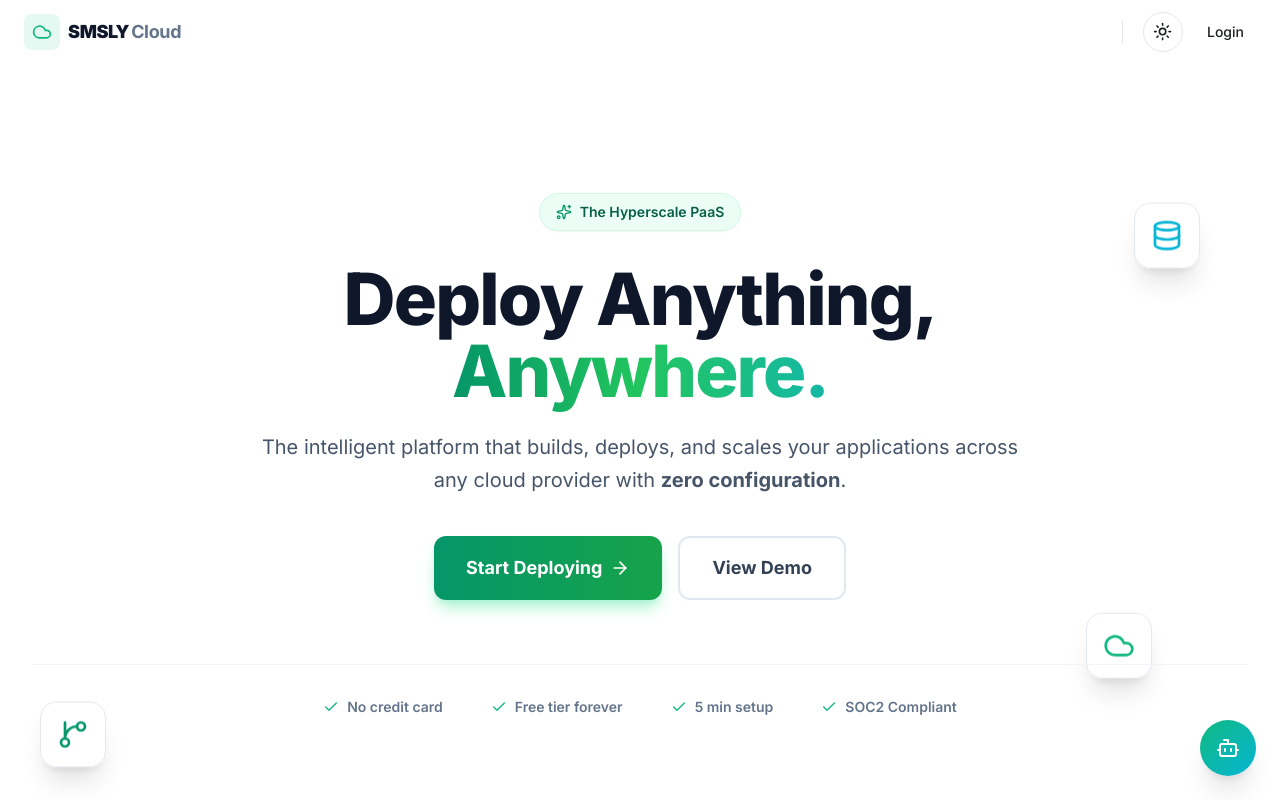
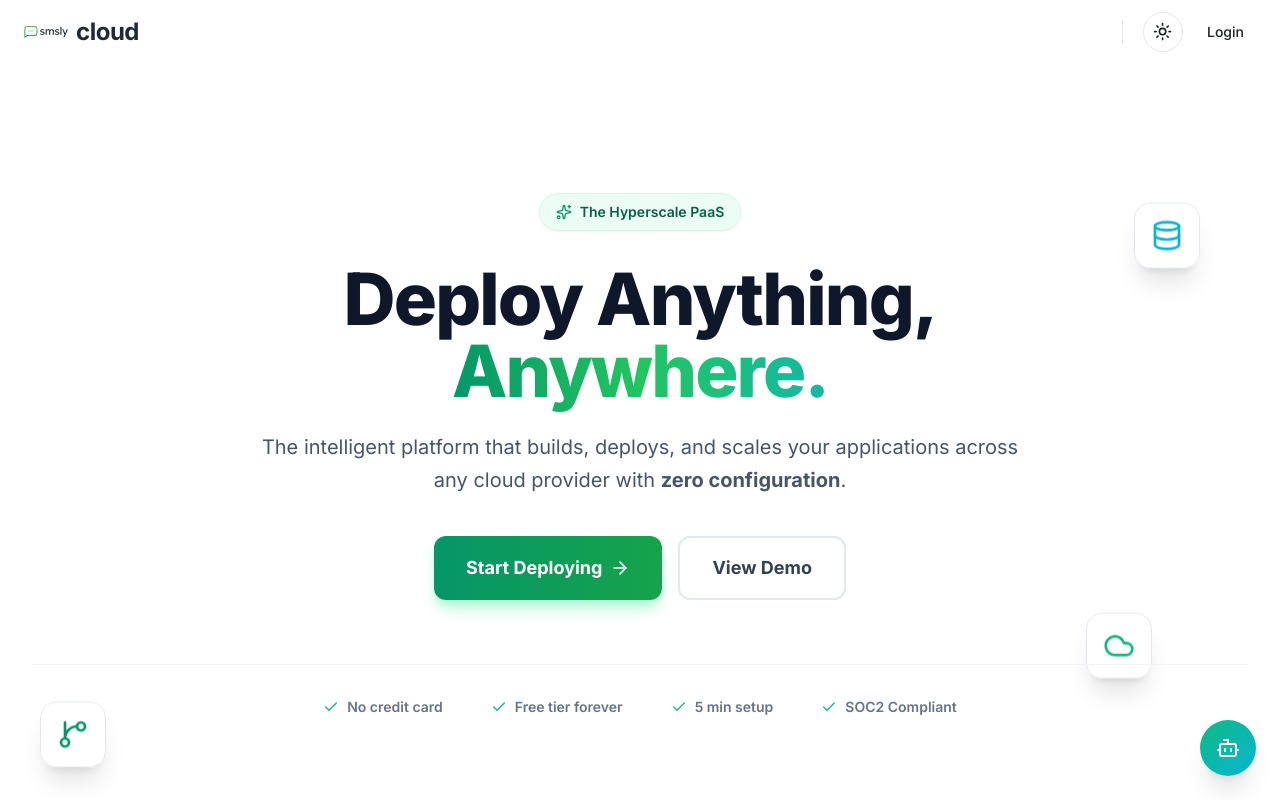
Before and after one commit to SMSLYCLOUD/smsly-hosting, a Next.js app in the folder frontend/: page / in a window 1280 px wide. Shown: the top 800 px of the page. Built offline with nearby package versions, Linux system fonts and the light colour scheme.

Commit message:
feat: align logo with ecosystem - exact speech bubble icon + cloud suffix

```diff
--- a/frontend/src/components/layout/Navbar.tsx
+++ b/frontend/src/components/layout/Navbar.tsx
@@ -3,7 +3,8 @@
 import * as React from 'react';
 import Link from 'next/link';
 import { usePathname, useRouter } from 'next/navigation';
-import { Box, Settings, Layout, Globe, Menu, X, Home, LogOut, Rocket, Cloud } from 'lucide-react';
+import { Box, Settings, Layout, Globe, Menu, X, Home, LogOut, Rocket } from 'lucide-react';
+import Image from 'next/image';
 import { Button } from '@/components/ui/button';
 import { ModeToggle } from '@/components/ui/mode-toggle';
 import { motion, AnimatePresence } from 'framer-motion';
@@ -73,12 +74,9 @@ export function Navbar() {
         {/* Logo */}
         <div className="flex items-center">
             <Link href="/" className="mr-8 flex items-center gap-2 group">
-                <div className="bg-primary/10 p-2 rounded-lg group-hover:bg-primary/20 transition-colors">
-                    <Cloud className="w-5 h-5 text-primary" />
-                </div>
-                <span className="text-lg" style={{ letterSpacing: '-0.02em' }}>
-                    <span className="font-black text-slate-900 dark:text-white">SMSLY</span>
-                    <span className="font-bold text-slate-500 dark:text-white ml-0.5">Cloud</span>
+                <Image src="/images/logo.png" alt="SMSLY" width={44} height={44} className="flex-shrink-0" priority />
+                <span className="text-2xl font-bold text-slate-800 dark:text-white" style={{ letterSpacing: '-0.02em' }}>
+                    cloud
                 </span>
             </Link>
 
```
Also changed, not shown: frontend/public/images/logo.png (added).
